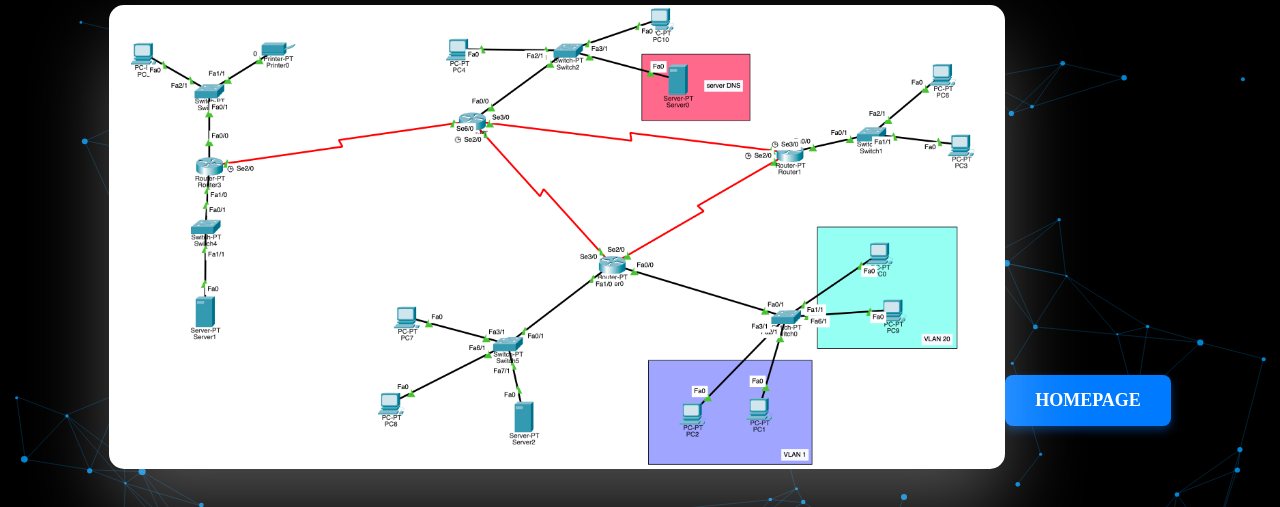
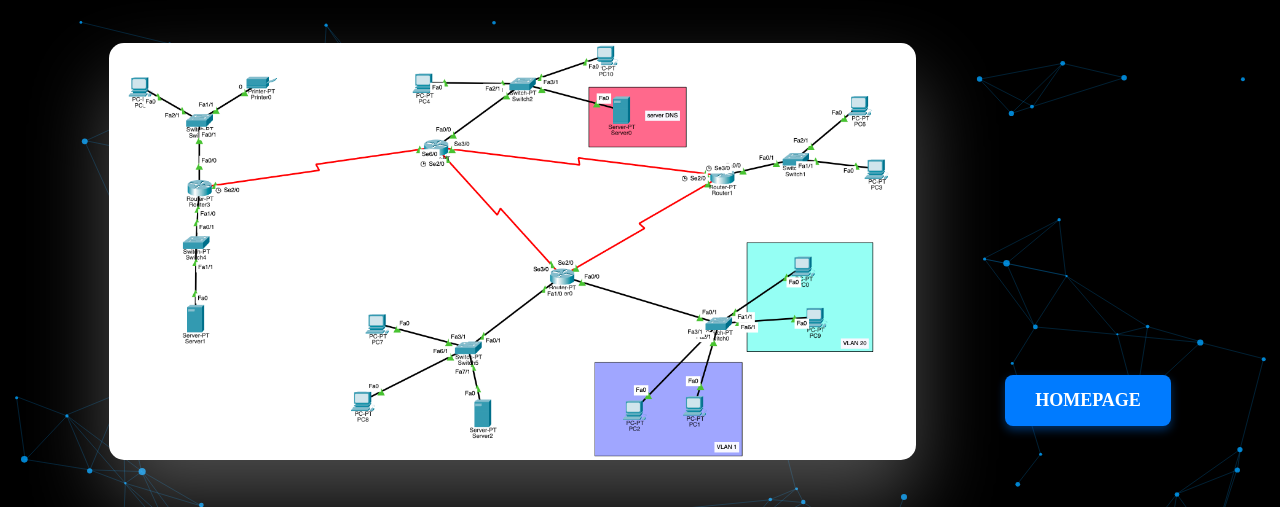
Before and after one commit to Luigimeda/Luigimeda.github.io, a plain HTML site: page visualizza.html in a window 1280 px wide. Shown: the top 507 px of the page. Drawn offline with Linux system fonts and the light colour scheme.

Commit message:
image change

```diff
--- a/visualizza.html
+++ b/visualizza.html
@@ -41,7 +41,7 @@
         }
 
         .image-container img {
-            width: 100%;
+            width: 90%;
             height: auto;
             display: block;
             border-radius: 15px;
@@ -102,7 +102,6 @@
         <div class="content">
             <h2>Qui di seguito l'esito di alcuni test</h2>
         </div>
-        <br>
         <img src="Screenshot 2025-02-25 alle 10.39.23.png" alt="Panoramica">
     </div>
     <a href="index.html" class="btn">HOMEPAGE</a>
```
